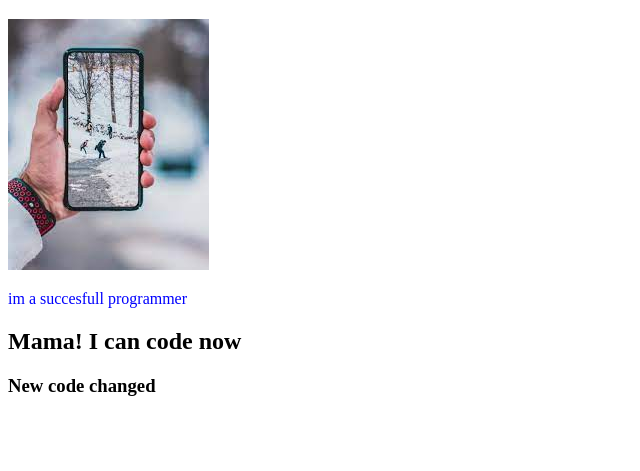
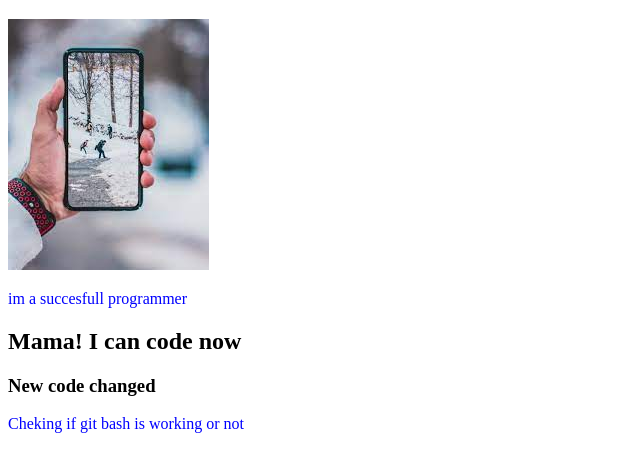
Before and after one commit to numangit/my-second-repo, a plain HTML site: page index.html in a window 1280 px wide. Shown: the part 61-532 px from the top of the page, without its empty margins (0-640 px from the left). Drawn offline with Linux system fonts and the light colour scheme.

Commit message:
trying out git bash

```diff
--- a/index.html
+++ b/index.html
@@ -13,5 +13,6 @@
     <p>im a succesfull programmer</p>
     <h2>Mama! I can code now</h2>
     <h3>New code changed</h3>
+    <p>Cheking if git bash is working or not</p>
 </body>
 </html>
```
